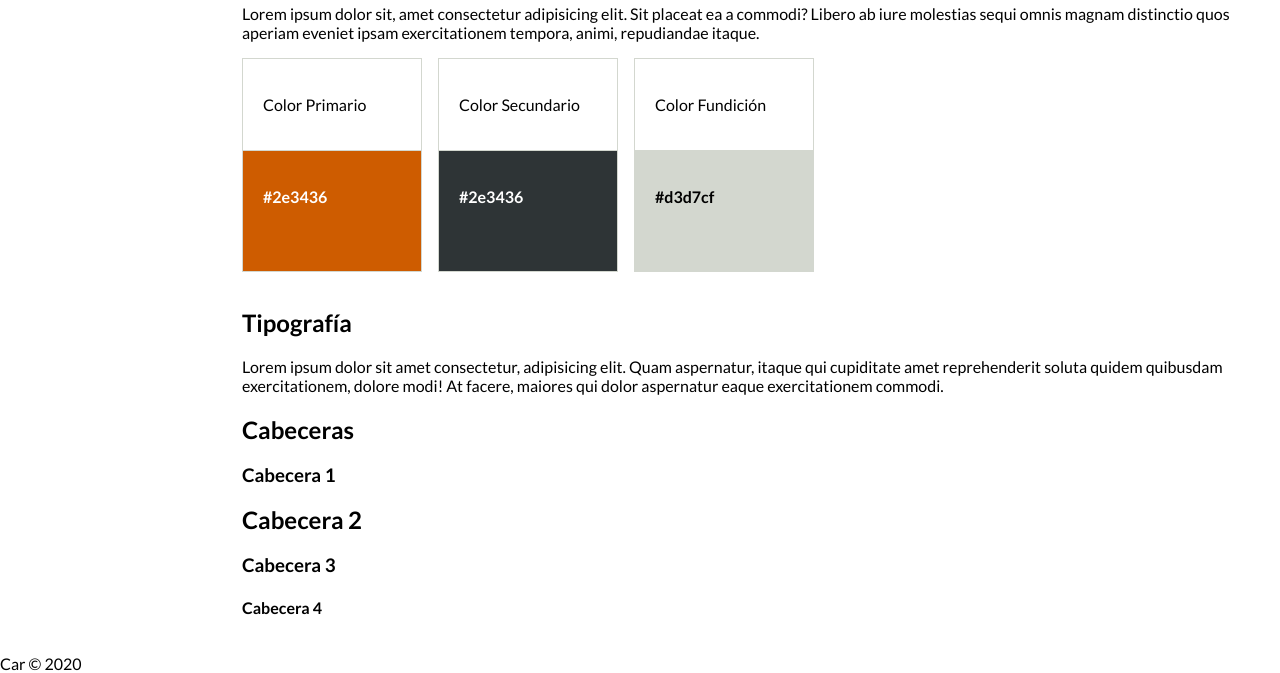
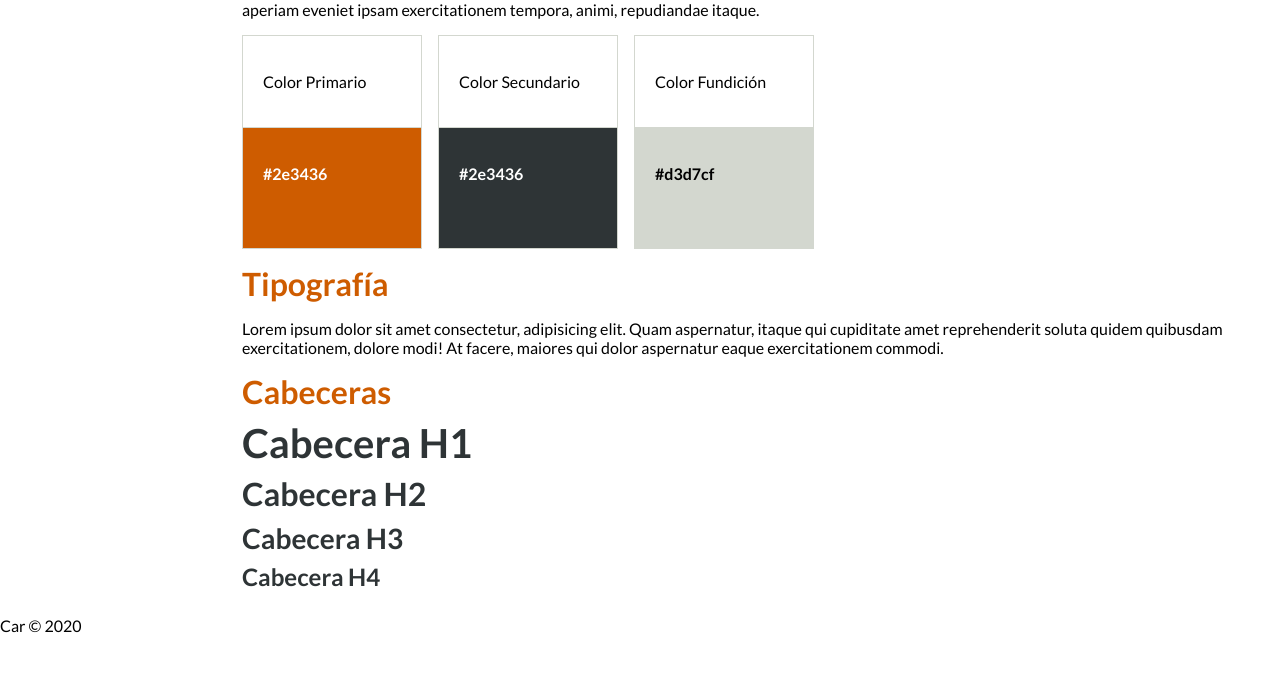
Before and after one commit to brunomendoza/daw-dor-pages, a website: page style-guide.html in a window 1280 px wide. Shown: the part 525-1198 px from the top of the page. After the commit the page ends 1160 px from the top, so only its background shows below. Drawn offline with Linux system fonts and the light colour scheme.

Commit message:
Cambios en la presentación de las cabeceras.

```diff
--- a/css/sg.css
+++ b/css/sg.css
@@ -1,5 +1,4 @@
 @import url('https://fonts.googleapis.com/css2?family=Lato:wght@300;400;700;900&display=swap');
-@import url('https://fonts.googleapis.com/css2?family=Montserrat:wght@300;400;600;800&display=swap');
 * {
     box-sizing: border-box;
 }
@@ -67,13 +66,45 @@ nav ul {
 }
 
 .bg-secondary-color {
+    color: #fff;
     background-color: #2e3436;
-    color: #fff;
 }
 
 .bg-font-color {
     background-color: #d3d7cf;
     color: #000;
+}
+
+.primary-color {
+    color: #ce5c00;
+}
+
+.secondary-color {
+    color: #2e3436;
+}
+
+h1, h2, h3, h4,
+.h1, .h2, .h3, .h4 {
+    margin-top: 0;
+    margin-bottom: .5rem;
+    font-weight: 700;
+    line-height: 1.2;
+}
+
+h1, .h1 {
+    font-size: 2.5rem;
+}
+
+h2, .h2 {
+    font-size: 2rem;
+}
+
+h3, .h3 {
+    font-size: 1.75rem;
+}
+
+h4, .h4 {
+    font-size: 1.5rem;
 }
 
 @media (min-width: 800px) {
--- a/style-guide.html
+++ b/style-guide.html
@@ -24,7 +24,7 @@
         <main>
             <h1 class="display-1">Car Style Guide</h1>
             <section class="s-logo">
-                <h2>Logotype</h2>
+                <h2 class="primary-color">Logotype</h2>
                 <p>Lorem ipsum, dolor sit amet consectetur adipisicing elit. Numquam laudantium exercitationem id corrupti provident? Laudantium animi atque ducimus deleniti architecto accusamus saepe facilis, eum asperiores voluptates nisi? Neque, quas eveniet.</p>
                 <div class="swatch-board">
                     <div class="swatch">
@@ -54,7 +54,7 @@
                 </div>
             </section>
             <section class="s-colour">
-                <h2>Colores</h2>
+                <h2 class="primary-color">Colores</h2>
                 <p>Lorem ipsum dolor sit, amet consectetur adipisicing elit. Sit placeat ea a commodi? Libero ab iure molestias sequi omnis magnam distinctio quos aperiam eveniet ipsam exercitationem tempora, animi, repudiandae itaque.</p>
                 <div class="swatch-board">
                     <div class="swatch">
@@ -84,15 +84,15 @@
                 </div>
             </section>
             <section class="s-typography">
-                <h2>Tipografía</h2>
+                <h2 class="primary-color">Tipografía</h2>
                 <p>Lorem ipsum dolor sit amet consectetur, adipisicing elit. Quam aspernatur, itaque qui cupiditate amet reprehenderit soluta quidem quibusdam exercitationem, dolore modi! At facere, maiores qui dolor aspernatur eaque exercitationem commodi.</p>
                 <section class="s-heading">
-                    <h2>Cabeceras</h2>
+                    <h2 class="primary-color">Cabeceras</h2>
                     <div class="c-heading">
-                        <h1>Cabecera 1</h1>
-                        <h2>Cabecera 2</h2>
-                        <h3>Cabecera 3</h3>
-                        <h4>Cabecera 4</h4>
+                        <div class="h1 secondary-color">Cabecera H1</div>
+                        <div class="h2 secondary-color">Cabecera H2</div>
+                        <div class="h3 secondary-color">Cabecera H3</div>
+                        <div class="h4 secondary-color">Cabecera H4</div>
                     </div>
                 </section>
             </section>
```
